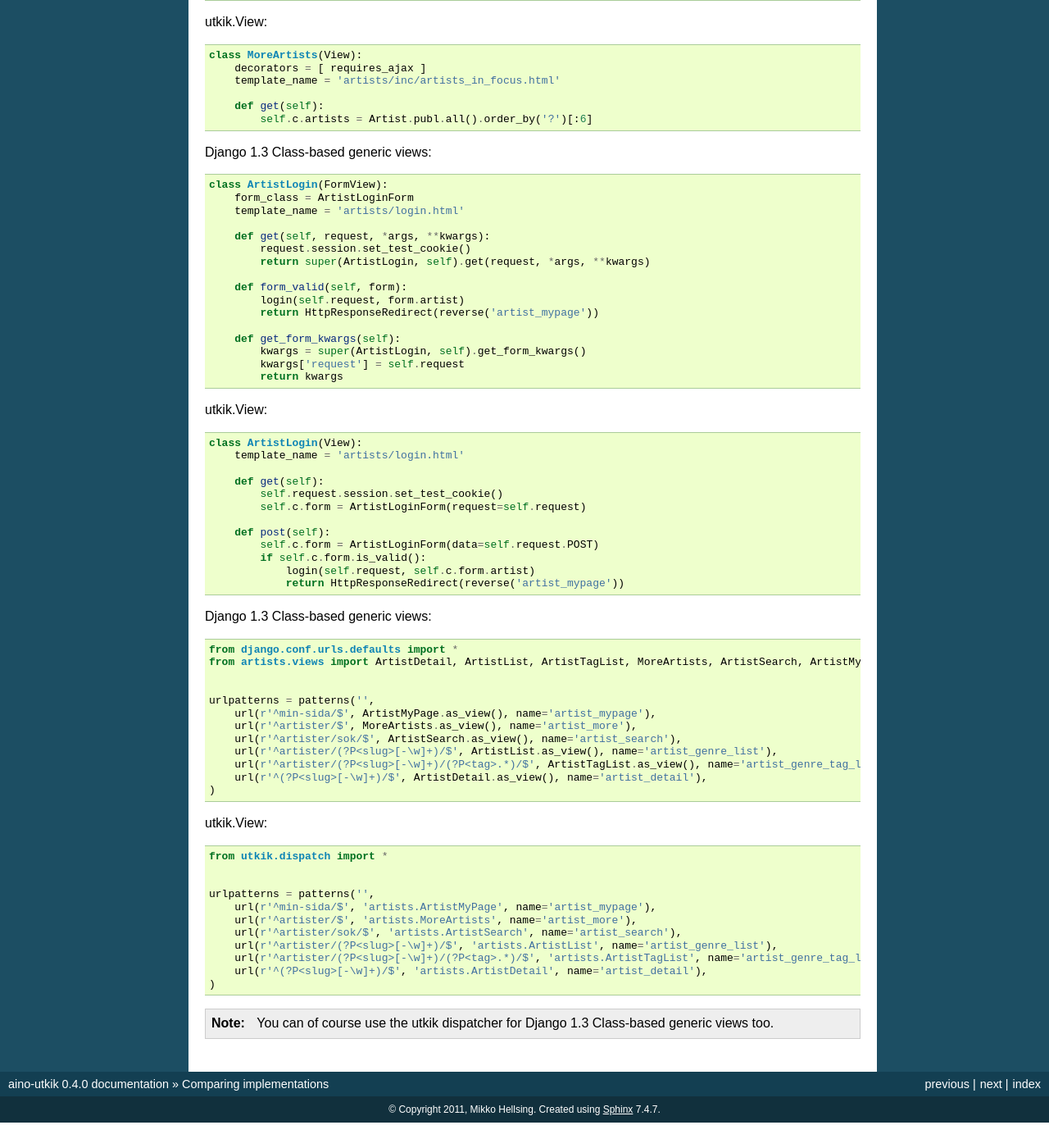
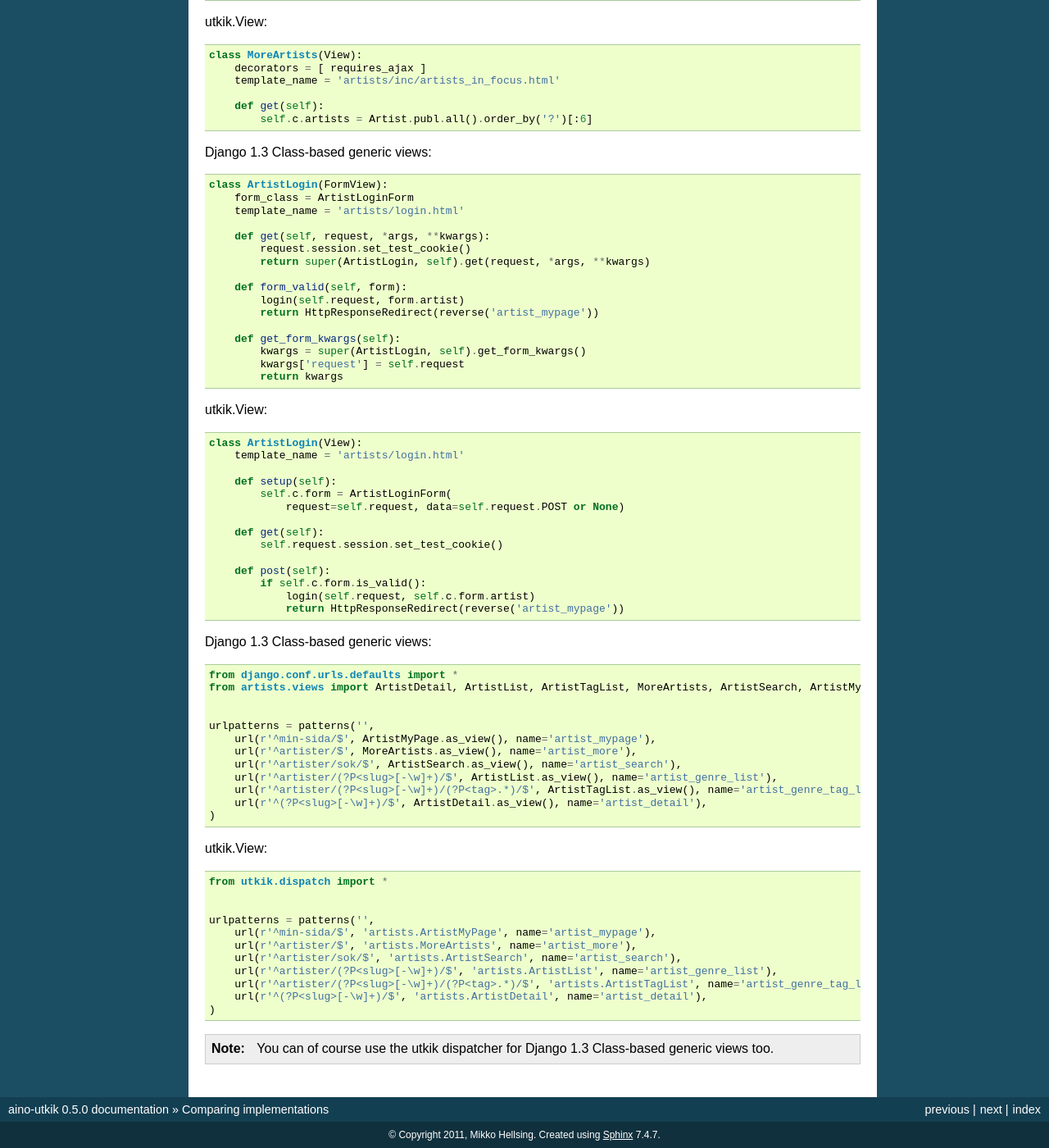
Before and after one commit to sorl/aino-utkik, a Sphinx documentation site: the page built from docs/compare.rst, in a window 1280 px wide and 1400 px high, scrolled down 1242 px. Shown: the whole window at 82% size. Built offline with Sphinx 7.4.7, drawn with Linux system fonts in a browser that asks for light colours; before the commit the page ends 2611 px from its top, so only the background shows below that; some of the changed text lies outside the part shown.

Commit message:
you made me do this Jesper, thanks

```diff
--- a/docs/compare.rst
+++ b/docs/compare.rst
@@ -106,12 +106,14 @@ The following are simple, quite common views from a real world application.
     class ArtistLogin(View):
         template_name = 'artists/login.html'
 
+        def setup(self):
+            self.c.form = ArtistLoginForm(
+                request=self.request, data=self.request.POST or None)
+
         def get(self):
             self.request.session.set_test_cookie()
-            self.c.form = ArtistLoginForm(request=self.request)
 
         def post(self):
-            self.c.form = ArtistLoginForm(data=self.request.POST)
             if self.c.form.is_valid():
                 login(self.request, self.c.form.artist)
                 return HttpResponseRedirect(reverse('artist_mypage'))
--- a/docs/conf.py
+++ b/docs/conf.py
@@ -48,9 +48,9 @@ copyright = u'2011, Mikko Hellsing'
 # built documents.
 #
 # The short X.Y version.
-version = '0.4.0'
+version = '0.5.0'
 # The full version, including alpha/beta/rc tags.
-release = '0.4.0'
+release = '0.5.0'
 
 # The language for content autogenerated by Sphinx. Refer to documentation
 # for a list of supported languages.
--- a/setup.py
+++ b/setup.py
@@ -3,7 +3,7 @@ from setuptools import setup, find_packages
 
 setup(
     name='aino-utkik',
-    version='0.4.0',
+    version='0.5.0',
     description='Small, clean code with a lazy view dispatcher and class based views for Django.',
     long_description=open('README.rst').read(),
     author='Mikko Hellsing',
```
Also changed, not shown: 1 other file.
